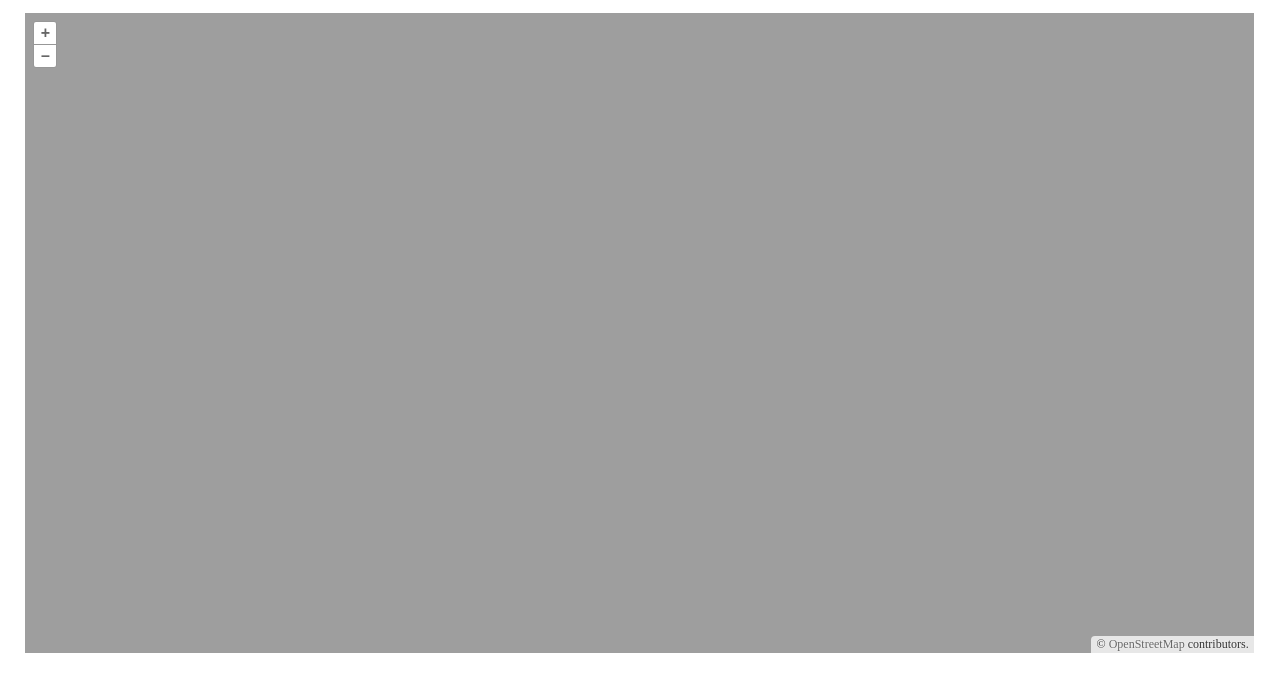
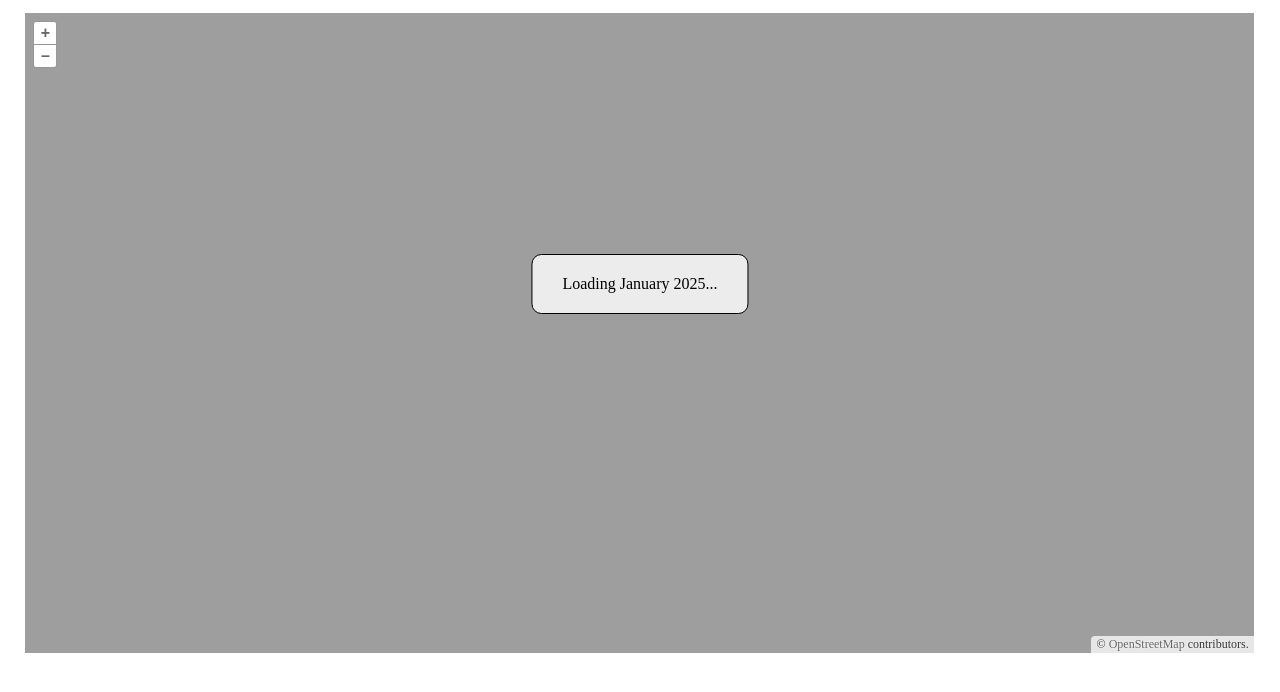
Before and after one commit to michaelschung/apod-map, a website built with Vite: page frontend/index.html in a window 1280 px wide. Shown: the part 116-808 px from the top of the page. Built offline with nearby package versions, Linux system fonts and the light colour scheme; files whose address does not match are found by name.

Commit message:
add loading modal

```diff
--- a/frontend/css/style.css
+++ b/frontend/css/style.css
@@ -31,7 +31,7 @@ html, body {
     padding: 10px;
     border-radius: 4px;
     border: 1px solid #ccc;
-    z-index: 1000;
+    z-index: 500;
     /* Position the pop-up above the pin */
     transform: translate(-50%, -100%);
 }
@@ -40,3 +40,18 @@ html, body {
     height: 80%;
     width: 100%;
 }
+
+#loading-modal {
+    position: fixed;
+    top: 50%;
+    left: 50%;
+    padding: 20px 30px;
+    transform: translate(-50%, -50%);
+    z-index: 1000;
+    border: 1px solid black;
+    background-color: rgba(255, 255, 255, 0.8);
+    border-radius: 10px;
+
+    display: none;
+    place-items: center;
+}
--- a/frontend/index.html
+++ b/frontend/index.html
@@ -27,6 +27,11 @@
         <div class="popup-content"></div>
     </div>
 
+    <!-- Loading modal -->
+    <div id="loading-modal">
+        Loading...
+    </div>
+
     <script type="module" src="./js/main.js"></script>
 </body>
 </html>
--- a/frontend/js/main.js
+++ b/frontend/js/main.js
@@ -9,7 +9,9 @@ const BATCH_SIZE = 5;
 
 const map = initMap();
 
+const loadingModalElement = document.getElementById("loading-modal");
 const monthPickerElement = document.getElementById("month-picker");
+
 const monthPicker = flatpickr(monthPickerElement, {
     plugins: [new monthSelectPlugin({ })],
     defaultDate: "today",
@@ -20,17 +22,34 @@ const monthPicker = flatpickr(monthPickerElement, {
     onChange: requestMonth,
 });
 
+// Displays or hides loading modal
+function loading(mapLoading) {
+    if (mapLoading) {
+        const year = monthPicker.currentYear;
+        const month = monthPicker.currentMonth;
+        const monthStr = new Date(year, month, 1).toLocaleString("default", { month: "long" });
+
+        loadingModalElement.innerHTML = `Loading ${monthStr} ${year}...`
+        loadingModalElement.style.display = "grid";
+        monthPickerElement.disabled = true;
+    } else {
+        loadingModalElement.style.display = "none";
+        monthPickerElement.disabled = false;
+    }
+}
+
+// Retrieves data for current selected month
 function requestMonth() {
     closePopup();
     clearPins(map);
 
     const today = new Date();
-
     const year = monthPicker.currentYear;
     const month = monthPicker.currentMonth;
 
+    // Check database first
     getFromDB(year, month).then((data) => {
-        // If month is cached
+        // If month is cached and current, use that data
         if (data) {
             // If current month, make sure db data is up to date
             if (month !== today.getMonth() || data.length >= today.getDate()) {
@@ -51,8 +70,10 @@ function requestMonth() {
         const startDate = selectionStart.toISOString().split("T")[0];
         const endDate = selectionEnd.toISOString().split("T")[0];
 
-        monthPickerElement.disabled = true;
+        // Open loading modal
+        loading(true);
 
+        // Request month of data from APOD API
         apodReq(startDate, endDate).then((raw_apod_data) => {
             // Reverse the data so that the newest posts are processed first
             batch_requests(year, month, raw_apod_data.reverse(), BATCH_SIZE);
@@ -67,6 +88,7 @@ function batch_requests(year, month, data, batchSize) {
     var finished = 0;
     for (let i = 0; i < data.length; i += batchSize) {
         const batch = data.slice(i, i + batchSize);
+        // Send each batch to OpenAI API for processing
         openaiReq(batch).then((parsedData) => {
             allParsedData.push(...parsedData);
             addPins(map, parsedData);
@@ -75,7 +97,8 @@ function batch_requests(year, month, data, batchSize) {
             if (finished >= nBatches) {
                 console.log("Done loading month");
                 writeToDB(year, month, allParsedData);
-                monthPickerElement.disabled = false;
+                // Close loading modal
+                loading(false);
             }
         });
     }
```
